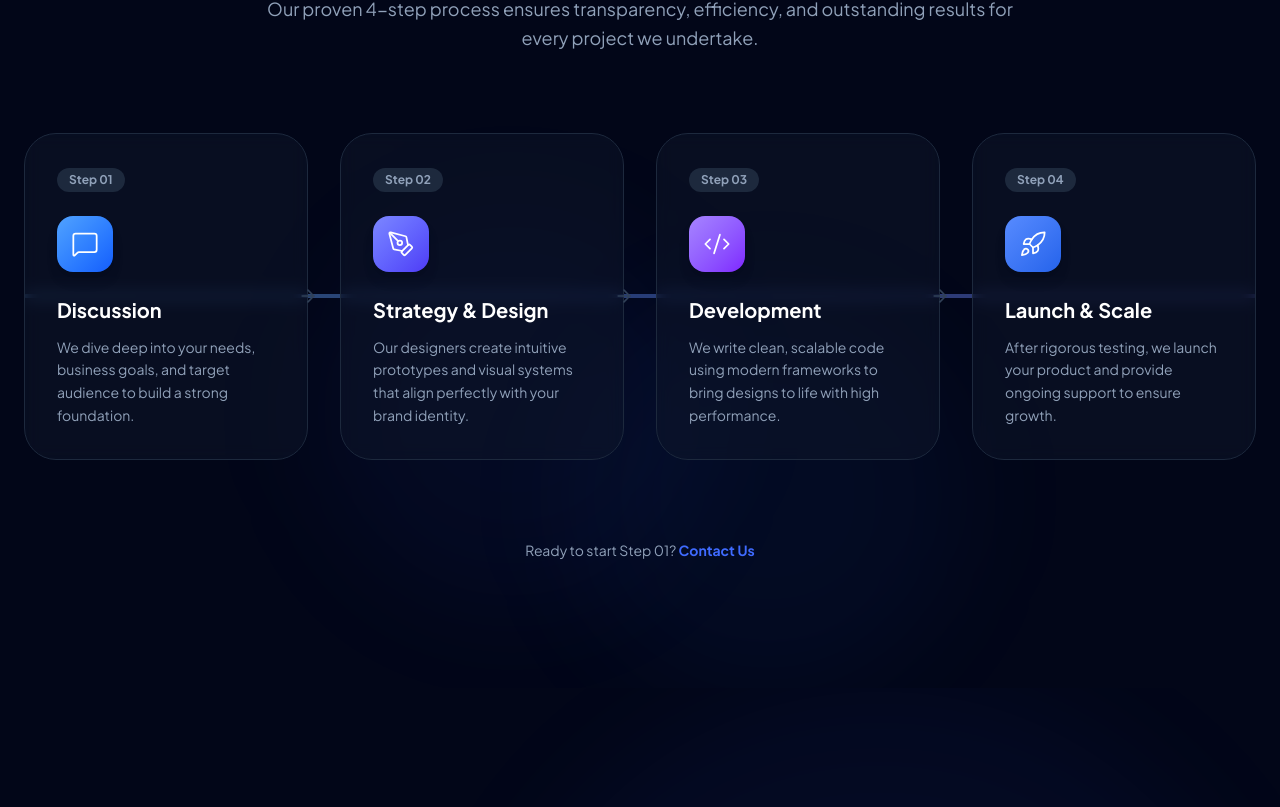
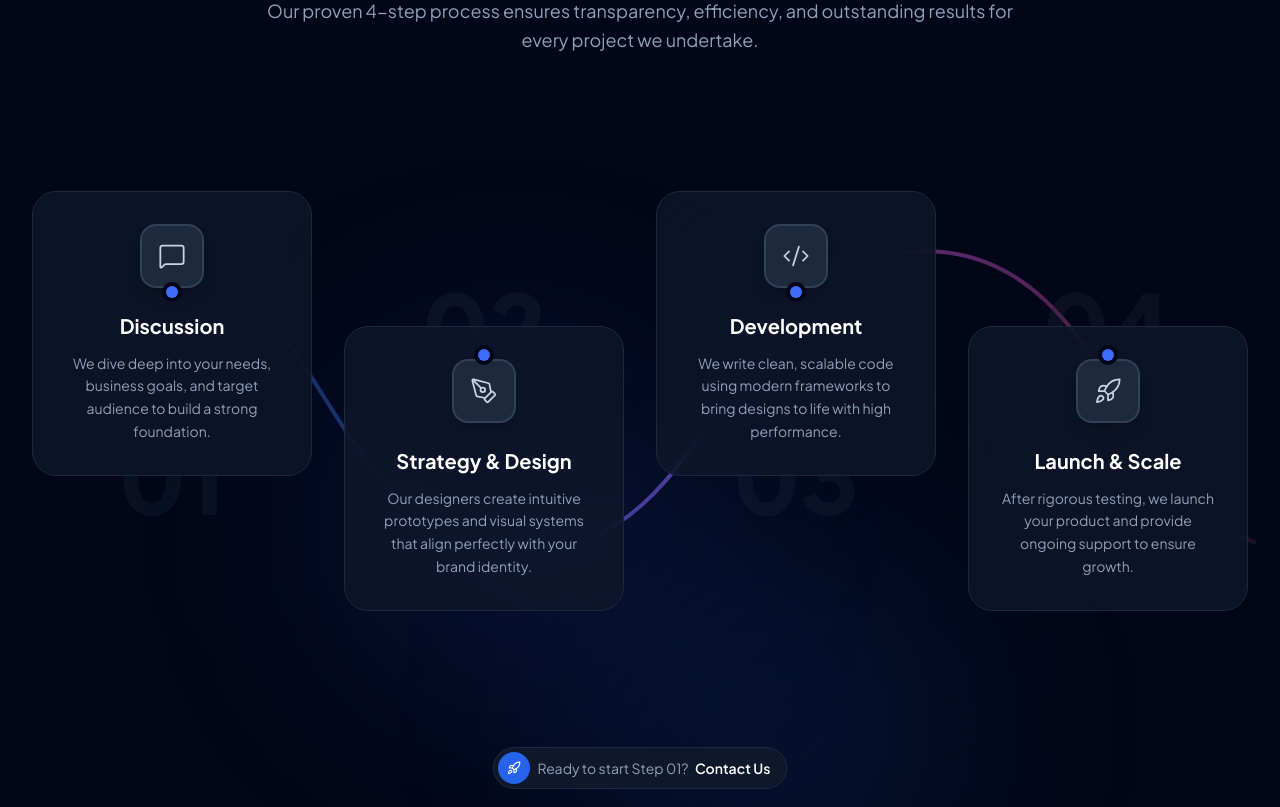
Before and after one commit to Kedjora/kedjora-web, a Next.js app: page /en in a window 1280 px wide. Shown: the part 2393-3200 px from the top of the page. Built offline with nearby package versions, Linux system fonts and the light colour scheme.

Commit message:
feat: add Process section component with animated steps and responsive design.

```diff
--- a/app/components/sections/Process.tsx
+++ b/app/components/sections/Process.tsx
@@ -1,49 +1,69 @@
-'use client';
+"use client";
 
-import React from 'react';
-import Link from 'next/link';
-import { motion } from 'framer-motion';
-import { MessageSquare, PenTool, Code2, Rocket, ArrowRight } from 'lucide-react';
-import { useTranslations, useLocale } from 'next-intl';
-import { LucideIcon } from 'lucide-react';
+import React from "react";
+import Link from "next/link";
+import { motion } from "framer-motion";
+import { MessageSquare, PenTool, Code2, Rocket } from "lucide-react";
+import { useTranslations, useLocale } from "next-intl";
+import { LucideIcon } from "lucide-react";
 
 interface StepConfig {
   id: number;
-  key: 'discuss' | 'design' | 'develop' | 'launch';
+  key: "discuss" | "design" | "develop" | "launch";
   icon: LucideIcon;
   color: string;
 }
 
 const stepConfigs: StepConfig[] = [
-  { id: 1, key: 'discuss', icon: MessageSquare, color: 'from-blue-400 to-blue-600' },
-  { id: 2, key: 'design', icon: PenTool, color: 'from-indigo-400 to-indigo-600' },
-  { id: 3, key: 'develop', icon: Code2, color: 'from-violet-400 to-violet-600' },
-  { id: 4, key: 'launch', icon: Rocket, color: 'from-primary-400 to-primary-600' },
+  {
+    id: 1,
+    key: "discuss",
+    icon: MessageSquare,
+    color: "from-blue-400 to-blue-600",
+  },
+  {
+    id: 2,
+    key: "design",
+    icon: PenTool,
+    color: "from-indigo-400 to-indigo-600",
+  },
+  {
+    id: 3,
+    key: "develop",
+    icon: Code2,
+    color: "from-violet-400 to-violet-600",
+  },
+  {
+    id: 4,
+    key: "launch",
+    icon: Rocket,
+    color: "from-primary-400 to-primary-600",
+  },
 ];
 
 const Process: React.FC = () => {
-  const t = useTranslations('process');
-  const tCommon = useTranslations('common');
+  const t = useTranslations("process");
+  const tCommon = useTranslations("common");
   const locale = useLocale();
 
   return (
     <section className="py-32 bg-slate-950 relative overflow-hidden">
-        {/* Background Decorations - Optimized: reduced blur */}
+      {/* Background Decorations */}
       <div className="absolute top-0 inset-x-0 h-px bg-linear-to-r from-transparent via-slate-800 to-transparent" />
       <div className="absolute inset-0 pointer-events-none">
-             <div className="absolute top-1/2 left-1/4 w-96 h-96 bg-primary-500/5 rounded-full blur-[60px]" />
-             <div className="absolute bottom-0 right-1/4 w-96 h-96 bg-blue-500/5 rounded-full blur-[60px]" />
+        <div className="absolute top-1/2 left-1/4 w-96 h-96 bg-primary-500/10 rounded-full blur-[100px]" />
+        <div className="absolute bottom-0 right-1/4 w-96 h-96 bg-blue-500/10 rounded-full blur-[100px]" />
       </div>
 
       <div className="container mx-auto px-6 relative z-10">
-        <div className="text-center max-w-3xl mx-auto mb-20">
+        <div className="text-center max-w-3xl mx-auto mb-24">
           <motion.div
             initial={{ opacity: 0, scale: 0.9 }}
             whileInView={{ opacity: 1, scale: 1 }}
             viewport={{ once: true }}
-            className="inline-block px-4 py-1.5 rounded-full bg-primary-900/30 text-primary-300 text-xs font-bold uppercase tracking-widest mb-4"
+            className="inline-block px-4 py-1.5 rounded-full bg-slate-900 border border-slate-800 text-primary-300 text-xs font-bold uppercase tracking-widest mb-4 shadow-lg shadow-primary-500/10"
           >
-            {t('badge')}
+            {t("badge")}
           </motion.div>
           <motion.h2
             initial={{ opacity: 0, y: 10 }}
@@ -52,83 +72,173 @@ const Process: React.FC = () => {
             transition={{ delay: 0.1 }}
             className="text-4xl md:text-5xl font-bold text-white mb-6"
           >
-            {t('title1')} <span className="text-transparent bg-clip-text bg-linear-to-r from-primary-400 to-blue-600">{t('title2')}</span>
+            {t("title1")}{" "}
+            <span className="text-transparent bg-clip-text bg-linear-to-r from-primary-400 to-blue-500">
+              {t("title2")}
+            </span>
           </motion.h2>
           <p className="text-lg text-slate-400 leading-relaxed">
-            {t('description')}
+            {t("description")}
           </p>
         </div>
 
-        <div className="relative">
-          {/* Connecting Line (Desktop) */}
-          <div className="hidden lg:block absolute top-1/2 left-0 w-full h-1 bg-slate-800 -translate-y-1/2 rounded-full overflow-hidden">
+        {/* Desktop Staggered Layout with Curve */}
+        <div className="relative hidden lg:block h-[500px]">
+          {/* Enhanced Curved Line */}
+          <svg
+            className="absolute top-0 left-0 w-full h-full pointer-events-none"
+            preserveAspectRatio="none"
+          >
+            <defs>
+              <linearGradient
+                id="lineGradient"
+                x1="0%"
+                y1="0%"
+                x2="100%"
+                y2="0%"
+              >
+                <stop offset="0%" stopColor="#3b82f6" stopOpacity="0" />
+                <stop offset="10%" stopColor="#3b82f6" stopOpacity="0.5" />
+                <stop offset="50%" stopColor="#8b5cf6" stopOpacity="1" />
+                <stop offset="90%" stopColor="#ec4899" stopOpacity="0.5" />
+                <stop offset="100%" stopColor="#ec4899" stopOpacity="0" />
+              </linearGradient>
+            </defs>
+            {/* The path follows the center of the cards: High (15%), Low (85%), High (15%), Low (85%) */}
+            {/* Adjusted points to hit the icon centers roughly */}
+            <motion.path
+              d="M 120 100 C 300 100, 300 400, 500 400 C 700 400, 700 100, 900 100 C 1100 100, 1100 400, 1280 400"
+              fill="none"
+              stroke="url(#lineGradient)"
+              strokeWidth="4"
+              strokeLinecap="round"
+              strokeDasharray="10 10"
+              initial={{ pathLength: 0, opacity: 0 }}
+              whileInView={{ pathLength: 1, opacity: 0.6 }}
+              viewport={{ once: true }}
+              transition={{ duration: 2, ease: "easeInOut" }}
+            />
+          </svg>
+
+          <div className="grid grid-cols-4 gap-4 h-full relative z-10">
+            {stepConfigs.map((step, index) => {
+              const isEven = index % 2 !== 0; // 0=Top, 1=Bottom, 2=Top, 3=Bottom
+              return (
                 <motion.div
-                initial={{ width: "0%" }}
-                whileInView={{ width: "100%" }}
+                  key={step.id}
+                  initial={{ opacity: 0, y: isEven ? 50 : -50 }}
+                  whileInView={{ opacity: 1, y: 0 }}
                   viewport={{ once: true }}
-                transition={{ duration: 1.5, ease: "easeInOut" }}
-                className="h-full bg-linear-to-r from-blue-400 via-primary-500 to-indigo-500 opacity-30"
+                  transition={{
+                    delay: index * 0.2,
+                    type: "spring",
+                    stiffness: 40,
+                  }}
+                  className={`flex flex-col items-center ${
+                    isEven ? "justify-end pb-10" : "justify-start pt-10"
+                  } h-full`}
+                >
+                  <div className="relative group w-full max-w-[280px]">
+                    {/* Floating Number */}
+                    <div
+                      className={`absolute ${
+                        isEven ? "-top-12" : "-bottom-12"
+                      } left-1/2 -translate-x-1/2 text-8xl font-black text-slate-800/30 select-none z-0 transition-all duration-500 group-hover:text-primary-900/20 group-hover:scale-110`}
+                    >
+                      0{step.id}
+                    </div>
+
+                    {/* Card Content */}
+                    <div className="relative z-10 bg-slate-900/80 backdrop-blur-xl p-8 rounded-3xl border border-slate-800 hover:border-primary-500/40 transition-all duration-500 hover:shadow-[0_0_40px_-10px_rgba(124,58,237,0.3)] hover:-translate-y-2 text-center group-hover:bg-slate-900">
+                      {/* Glow effect */}
+                      <div
+                        className={`absolute inset-0 rounded-3xl bg-linear-to-b ${step.color} opacity-0 group-hover:opacity-5 transition-opacity duration-500`}
+                      />
+
+                      <div
+                        className={`w-16 h-16 mx-auto rounded-2xl bg-slate-800 border-2 border-slate-700 flex items-center justify-center text-slate-300 shadow-lg mb-6 group-hover:border-primary-500 group-hover:text-white transition-colors duration-300 relative`}
+                      >
+                        <step.icon size={28} strokeWidth={1.5} />
+                        {/* Connector Dot */}
+                        <div
+                          className={`absolute ${
+                            isEven ? "-top-3" : "-bottom-3"
+                          } left-1/2 -translate-x-1/2 w-3 h-3 rounded-full bg-primary-500 ring-4 ring-slate-950`}
                         />
                       </div>
 
-          <div className="grid grid-cols-1 md:grid-cols-2 lg:grid-cols-4 gap-8">
-            {stepConfigs.map((step, index) => (
-              <motion.div
-                key={step.id}
-                initial={{ opacity: 0, y: 50 }}
-                whileInView={{ opacity: 1, y: 0 }}
-                viewport={{ once: true }}
-                transition={{ delay: index * 0.2, type: "spring", stiffness: 50 }}
-                className="group relative"
-              >
-                <div className="relative h-full bg-slate-900/50 backdrop-blur-sm p-8 rounded-4xl border border-slate-800 hover:border-primary-500/30 transition-all duration-500 hover:shadow-2xl hover:shadow-primary-500/10 hover:-translate-y-2 z-10">
-
-                  {/* Step Badge */}
-                  <div className="inline-flex items-center justify-center px-3 py-1 rounded-full bg-slate-800 text-xs font-bold text-slate-400 mb-6 group-hover:bg-primary-500 group-hover:text-white transition-colors duration-300">
-                    {t('step')} 0{step.id}
-                  </div>
-
-                  {/* Icon */}
-                  <div className={`w-14 h-14 rounded-2xl bg-linear-to-br ${step.color} flex items-center justify-center text-white shadow-lg mb-6 transform group-hover:scale-110 transition-transform duration-300`}>
-                    <step.icon size={28} strokeWidth={1.5} />
-                  </div>
-
-                  <h3 className="text-xl font-bold text-white mb-3 group-hover:text-primary-500 transition-colors">
+                      <h3 className="text-xl font-bold text-white mb-3 group-hover:text-primary-400 transition-colors">
                         {t(`steps.${step.key}.title`)}
                       </h3>
 
                       <p className="text-slate-400 text-sm leading-relaxed">
                         {t(`steps.${step.key}.description`)}
                       </p>
-
-                  {/* Giant Background Number */}
-                  <div className="absolute -bottom-4 -right-4 text-9xl font-black text-slate-800/50 opacity-0 group-hover:opacity-100 transition-opacity duration-500 select-none -z-10 rotate-12">
-                    {step.id}
+                    </div>
+                  </div>
+                </motion.div>
+              );
+            })}
           </div>
         </div>
 
-                {/* Arrow Connector (Desktop only, except last item) */}
-                {index < stepConfigs.length - 1 && (
-                    <div className="hidden lg:flex absolute top-1/2 -right-4 w-8 h-8 -translate-y-1/2 z-20 items-center justify-center text-slate-700">
-                        <ArrowRight size={20} />
+        {/* Mobile/Tablet Vertical Timeline (Fallback) */}
+        <div className="lg:hidden space-y-12 relative">
+          <div className="absolute left-8 top-8 bottom-8 w-px bg-slate-800" />
+          {stepConfigs.map((step, index) => (
+            <motion.div
+              key={step.id}
+              initial={{ opacity: 0, x: -20 }}
+              whileInView={{ opacity: 1, x: 0 }}
+              viewport={{ once: true }}
+              transition={{ delay: index * 0.1 }}
+              className="relative flex items-start gap-8 group"
+            >
+              {/* Number & Dot */}
+              <div className="relative z-10 shrink-0 w-16 h-16 rounded-2xl bg-slate-900 border border-slate-800 flex items-center justify-center text-xl font-bold text-slate-400 group-hover:border-primary-500 group-hover:text-primary-400 transition-colors duration-300 shadow-xl">
+                {step.id}
+                {index !== stepConfigs.length - 1 && (
+                  <div className="absolute -bottom-12 left-1/2 w-px h-12 bg-slate-800 -translate-x-1/2" />
+                )}
               </div>
-                )}
+
+              <div className="pt-2">
+                <h3 className="text-2xl font-bold text-white mb-2 flex items-center gap-3">
+                  <step.icon
+                    size={24}
+                    className={`text-slate-500 group-hover:text-primary-400 transition-colors`}
+                  />
+                  {t(`steps.${step.key}.title`)}
+                </h3>
+                <p className="text-slate-400 leading-relaxed">
+                  {t(`steps.${step.key}.description`)}
+                </p>
+              </div>
             </motion.div>
           ))}
         </div>
+
+        {/* Call to Action */}
+        <div className="mt-24 text-center">
+          <motion.div
+            initial={{ opacity: 0, y: 20 }}
+            whileInView={{ opacity: 1, y: 0 }}
+            viewport={{ once: true }}
+            className="inline-flex items-center gap-2 p-1 pr-4 rounded-full bg-slate-900 border border-slate-800 hover:border-slate-700 transition-colors"
+          >
+            <div className="w-8 h-8 rounded-full bg-primary-600 flex items-center justify-center">
+              <Rocket size={14} className="text-white" />
             </div>
-
-        {/* Call to Action Mini */}
-        <div className="mt-20 text-center">
-            <motion.p
-                initial={{ opacity: 0 }}
-                whileInView={{ opacity: 1 }}
-                viewport={{ once: true }}
-                transition={{ delay: 0.8 }}
-                className="text-slate-400 text-sm"
+            <span className="text-slate-400 text-sm">
+              {t("cta")}{" "}
+              <Link
+                href={`/${locale}/contact`}
+                className="text-white font-semibold hover:text-primary-400 transition-colors ml-1"
               >
-                {t('cta')} <Link href={`/${locale}/contact`} className="text-primary-500 font-bold hover:underline">{tCommon('contactUs')}</Link>
-            </motion.p>
+                {tCommon("contactUs")}
+              </Link>
+            </span>
+          </motion.div>
         </div>
       </div>
     </section>
```
Lines whose indentation alone changed are shown as unchanged.
